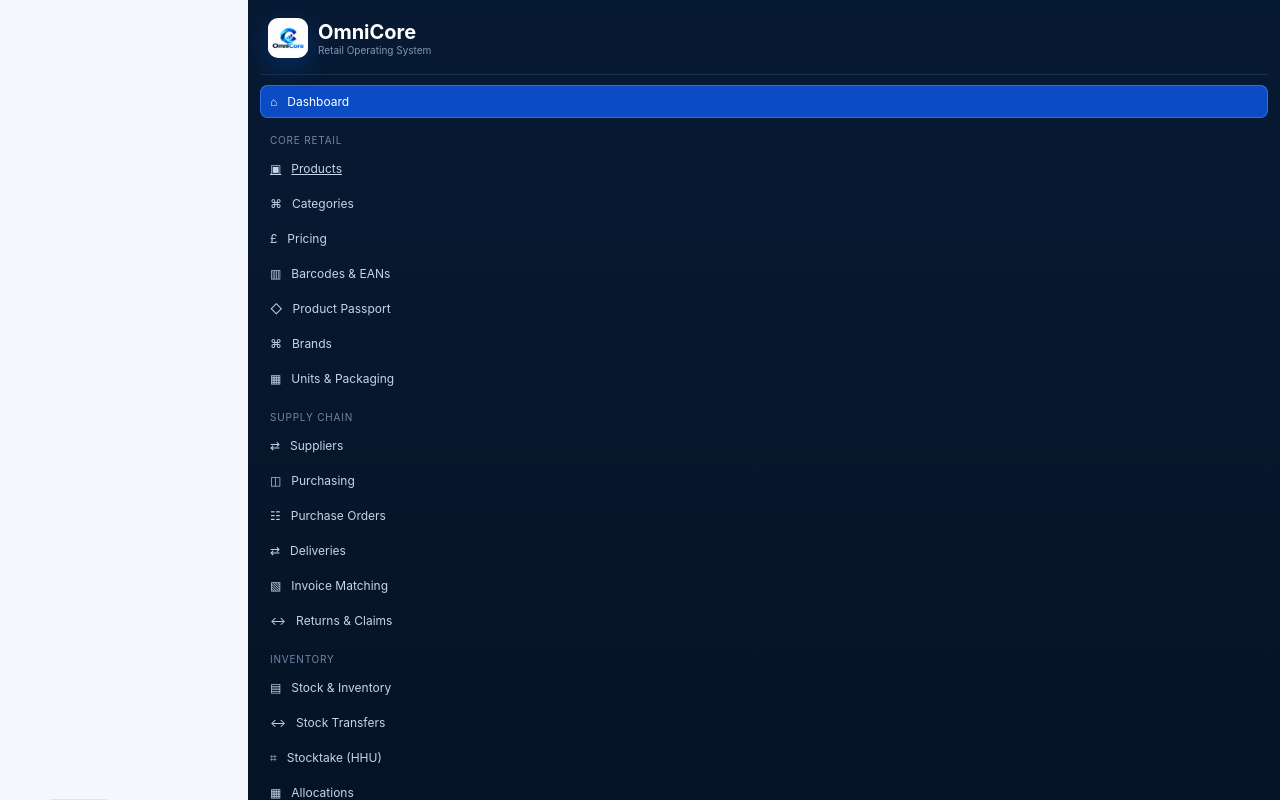
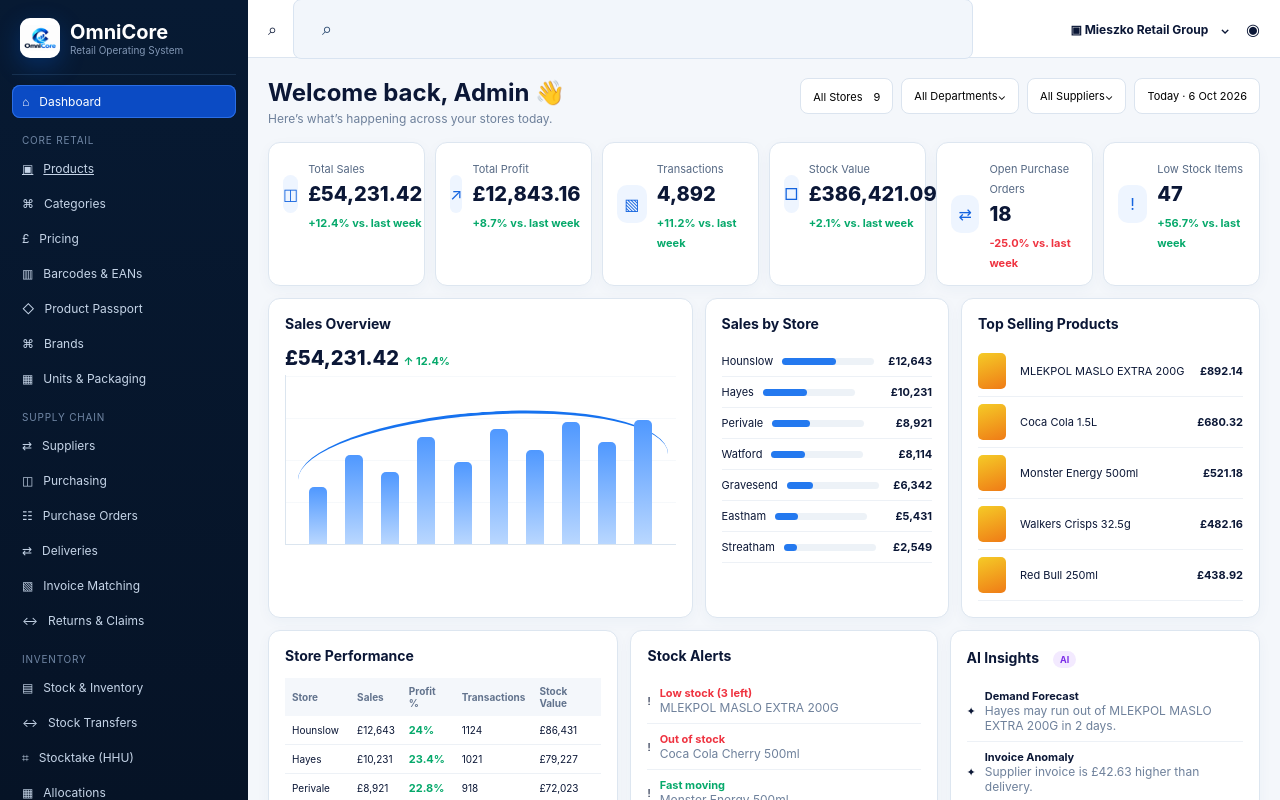
Before and after one commit to franklinajithan/omnicore-retail-platform, a Next.js app in the folder apps/web/: page / in a window 1280 px wide. Shown: the top 800 px of the page. Built offline with nearby package versions, Linux system fonts and the light colour scheme.

Commit message:
Fix desktop sidebar drawer regression

```diff
--- a/apps/web/app/globals.css
+++ b/apps/web/app/globals.css
@@ -141,3 +141,11 @@
 @media(max-width:760px){.intelList{grid-template-columns:1fr}.productTabs{padding-bottom:4px}}
 
 .supplierGrid .gridHead,.supplierGrid .gridRow{grid-template-columns:1.15fr 1.25fr 1.45fr .8fr .7fr .85fr .8fr .8fr .75fr .65fr .7fr;min-width:1150px}.supplierGrid .preferredSupplier{background:#eef7ff}.supplierRule{display:flex;flex-direction:column;gap:3px;margin-top:12px;background:#f5f8fc;border:1px solid #dce5ef;border-radius:7px;padding:10px}.supplierRule b{font-size:9px;color:#1c3857}.supplierRule span{font-size:8px;color:#74869d;line-height:1.45}
+
+/* Desktop shell guard: prevent mobile drawer rules leaking into desktop */
+@media (min-width:761px){
+  .app{display:grid!important;grid-template-columns:248px minmax(0,1fr)!important}
+  .side,.side.open{display:block!important;position:sticky!important;left:auto!important;top:0!important;width:248px!important;max-width:248px!important;height:100vh!important;transform:none!important;z-index:10!important;box-shadow:none!important}
+  .drawerBackdrop,.drawerBackdrop.open,.side .drawerClose{display:none!important}
+  .main{grid-column:2;min-width:0;width:auto!important}
+}
```
